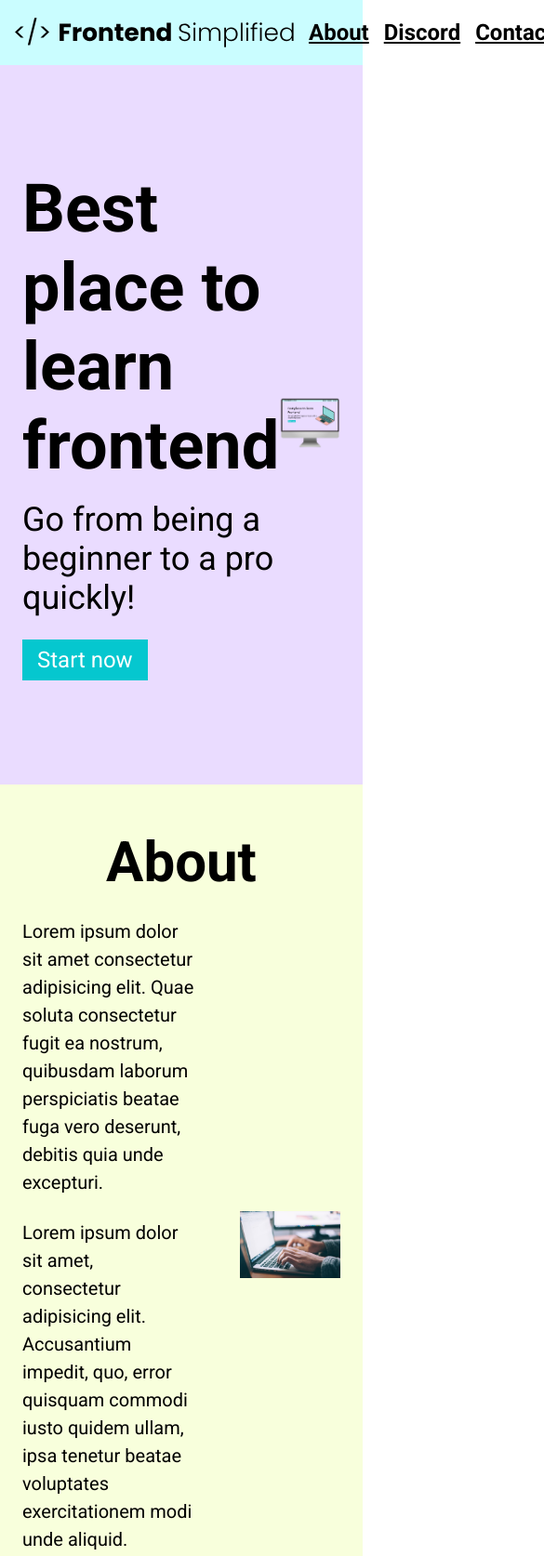
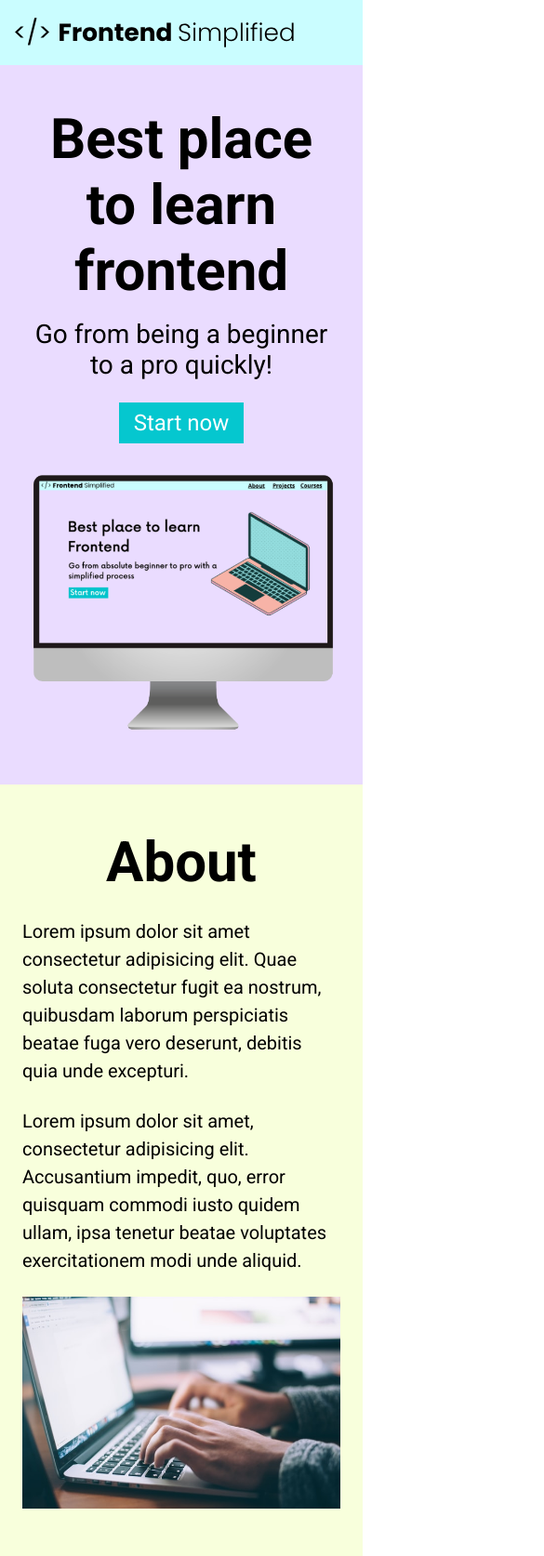
Before and after one commit to ConnorRMooney/HTML-Best-Practices, a plain HTML site: page index.html in a window 390 px wide. Shown: the top 1674 px of the page at 93% size, 585 px wide, since content can reach past the window. Drawn offline with Linux system fonts and the light colour scheme.

Commit message:
finalizing css

```diff
--- a/index.html
+++ b/index.html
@@ -18,10 +18,10 @@
       </nav>
       <header>
         <div class="row">
-          <div>
+          <div class="home__description">
             <h1>Best place to learn frontend</h1>
             <p class="subheader">Go from being a beginner to a pro quickly!</p>
-            <button>Start now</button>
+            <button class="home__description--button">Start now</button>
           </div>
           <figure>
             <img
--- a/style.css
+++ b/style.css
@@ -141,6 +141,7 @@ form {
   display: flex;
   flex-direction: column;
   margin: 0 auto;
+  padding: 0 24px;
 }
 
 input,
@@ -175,3 +176,70 @@ footer {
 .footer__link {
   padding: 0 16px;
 }
+
+/* SMALL PHONES, TABLETS, AND LARGE SMARTPHONES */
+
+@media (max-width: 728px) {
+
+    .row {
+        flex-direction: column;
+    }
+
+    .home__description {
+        margin-bottom: 24px;
+        display: flex;
+        flex-direction: column;
+        align-items: center;
+    }
+
+    .home__description--button {
+        max-width: 240px;
+    }
+
+    h1 {
+        text-align: center;
+        font-size: 60px;
+    }
+
+    .subheader {
+        text-align: center;
+        font-size: 28px;
+    }
+
+ul {
+    display: none;
+}
+
+.section__description {
+    flex-direction: column;
+}
+
+.section__description--wrapper{
+    width: 100%;
+}
+
+.about__img--wrapper {
+    width: 100%;
+}
+
+#discord .section__description {
+    flex-direction: column-reverse;
+}
+
+footer {
+    padding: 48px 24px;
+}
+
+.footer__logo {
+max-width: 360px;
+}
+
+.footer__link {
+    padding: 0 4px;
+    font-size: 18px;
+}
+
+.footer__links {
+    margin-bottom: 24px;
+}
+}
```
